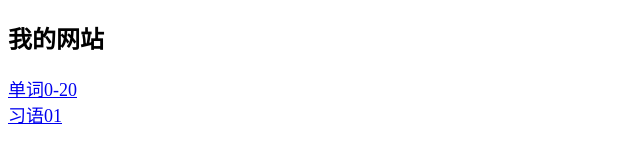
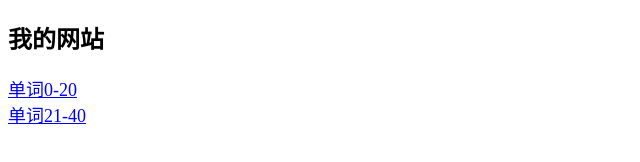
Before and after one commit to mikekong1225/demo, a plain HTML site: page index.html in a window 1280 px wide. Shown: the full height of the page, 0-640 px from the left. Drawn offline with Linux system fonts and the light colour scheme.

Commit message:
fix index.html

```diff
--- a/index.html
+++ b/index.html
@@ -16,7 +16,7 @@
 <body>
     <h2>我的网站</h2>
     <a href="./words01_20.html">单词0-20</a><br>
-    <a href="./idioms01.html">习语01</a><br>
+    <a href="./words21_40.html">单词21-40</a><br>
 </body>
 
 </html>
```
